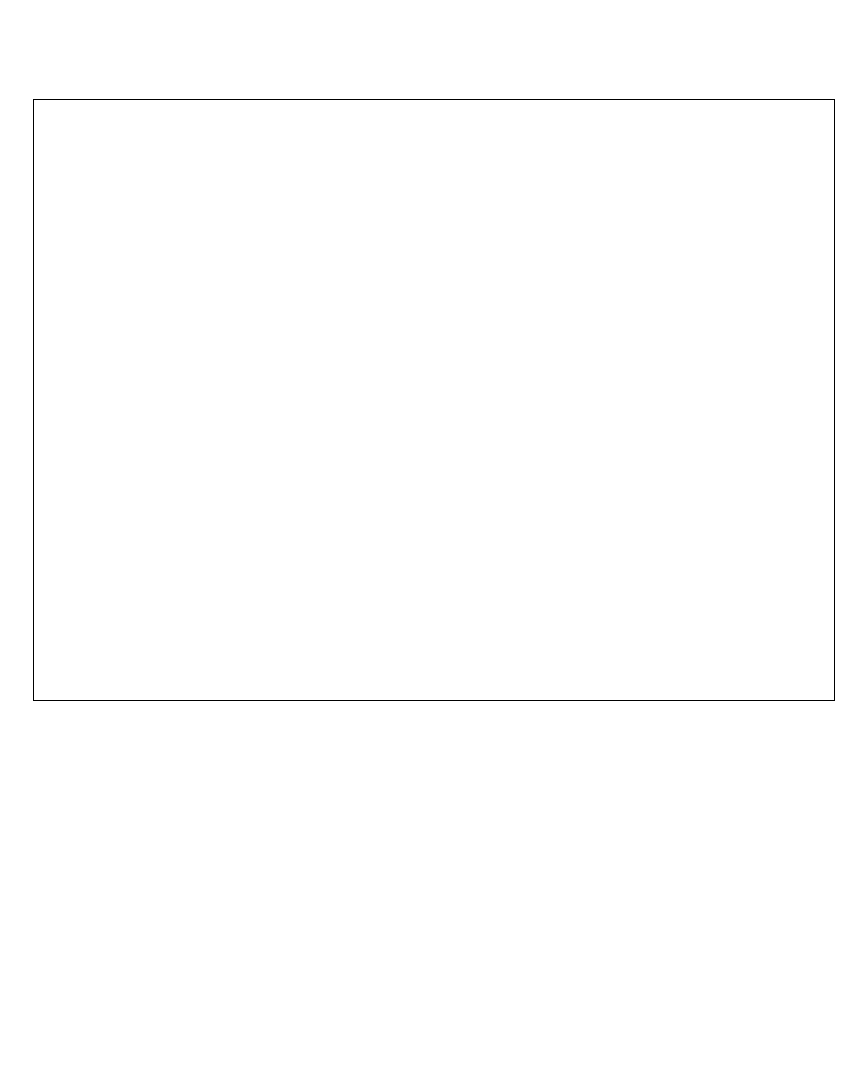
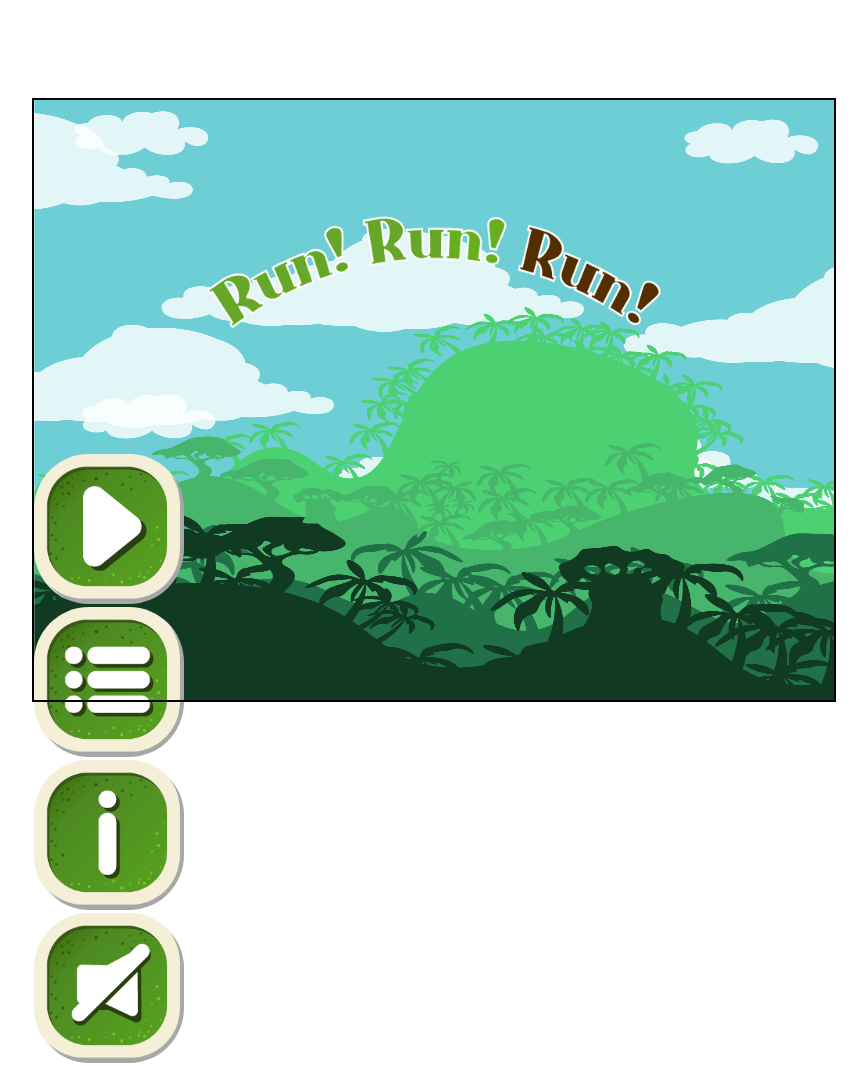
Before and after one commit to Slawek00/Run_Game, a plain HTML site: page index.html in a window 1280 px wide. Shown: the whole page, without its empty margins (206-1073 px from the left). Before the commit the page ends 800 px from the top, so only its background shows below. Drawn offline with Linux system fonts and the light colour scheme.

Commit message:
Zmiana koncepcji projektu, dodanie przycisków do menu

```diff
--- a/classes/Button.js
+++ /dev/null
@@ -1,21 +0,0 @@
-export {Button as default}
-
-class Button{
-    constructor(strURL, {x, y}, {width, height}) {
-        this.position = {
-            x:x,
-            y:y
-        }
-        this.size = {
-            width:width,
-            height:height
-        }
-
-        this.image = new Image()
-        this.image.src = strURL
-    }
-
-    draw(context){
-        context.drawImage(this.image,this.position.x,this.position.y,this.size.width, this.size.height)
-    }
-}
--- a/index.html
+++ b/index.html
@@ -5,21 +5,22 @@
     <meta http-equiv="X-UA-Compatible" content="IE=edge">
     <meta name="viewport" content="width=device-width,initial-scale=1.0">
     <link rel="icon" href="./assets/tiles/png/Object/Sign_2.png">
+    <link rel="stylesheet" href="style.css">
     <title>Run! Run! Run!</title>
 </head>
 <body>
+    <div id="menu">
+
+        <img src="assets/GUI/title.png">
+        <button id="playButton"></button><br>
+        <button id="levelButton"></button><br>
+        <button id="creditButton"></button><br>
+        <button id="soundButton"></button>
+    </div>
     <canvas id="canvasGame"></canvas>
+    <script>
+
+    </script>
     <script type="module" src="main.js"></script>
-    <style>
-        #canvasGame{
-            border: solid 1px black;
-            width: 800px;
-            height: 600px;
-            position: absolute;
-            left: 50%;
-            top: 50%;
-            transform: translate(-50%,-50%);
-        }
-    </style>
 </body>
 </html>
--- a/main.js
+++ b/main.js
@@ -1,14 +1,6 @@
 addEventListener('load', main)
-
-import Button from "./classes/Button.js";
-
 function main(){
-    const canvas = document.querySelector("canvas"),
-        context = canvas.getContext("2d"),
-        background = new Image()
 
 
 
-    background.src = "./assets/GUI/menu/bg.png"
-
 }
--- /dev/null
+++ b/style.css
@@ -0,0 +1,64 @@
+#menu{
+    width: 800px;
+    height: 600px;
+    position: absolute;
+    top: 50%;
+    left: 50%;
+    transform: translate(-50%,-50%);
+    border: solid 2px black;
+    background-image: url("assets/GUI/menu/bg.png");
+    background-size: 800px 600px;
+}
+
+#menu img{
+    width: 500px;
+    height: 300px;
+    margin-top: 50px;
+    margin-left: 150px;
+}
+
+#playButton{
+    background-image: url("assets/GUI/btn/play.png");
+    width: 150px;
+    height: 150px;
+    background-size: 150px 150px;
+    border-radius: 55px;
+    border: none;
+}
+
+#levelButton{
+    background-image: url("assets/GUI/btn/menu.png");
+    width: 150px;
+    height: 150px;
+    background-size: 150px 150px;
+    border-radius: 55px;
+    border: none;
+}
+
+#soundButton{
+    background-image: url("assets/GUI/btn/music_off.png");
+    width: 150px;
+    height: 150px;
+    background-size: 150px 150px;
+    border-radius: 55px;
+    border: none;
+}
+
+#creditButton{
+    background-image: url("assets/GUI/btn/about.png");
+    width: 150px;
+    height: 150px;
+    background-size: 150px 150px;
+    border-radius: 55px;
+    border: none;
+}
+
+canvas{
+    width: 800px;
+    height: 600px;
+    position: absolute;
+    top: 50%;
+    left: 50%;
+    transform: translate(-50%,-50%);
+    border: solid 2px black;
+}
```
Also changed, not shown: temporary files/mainMenu.js (deleted, +0 -22 lines).
